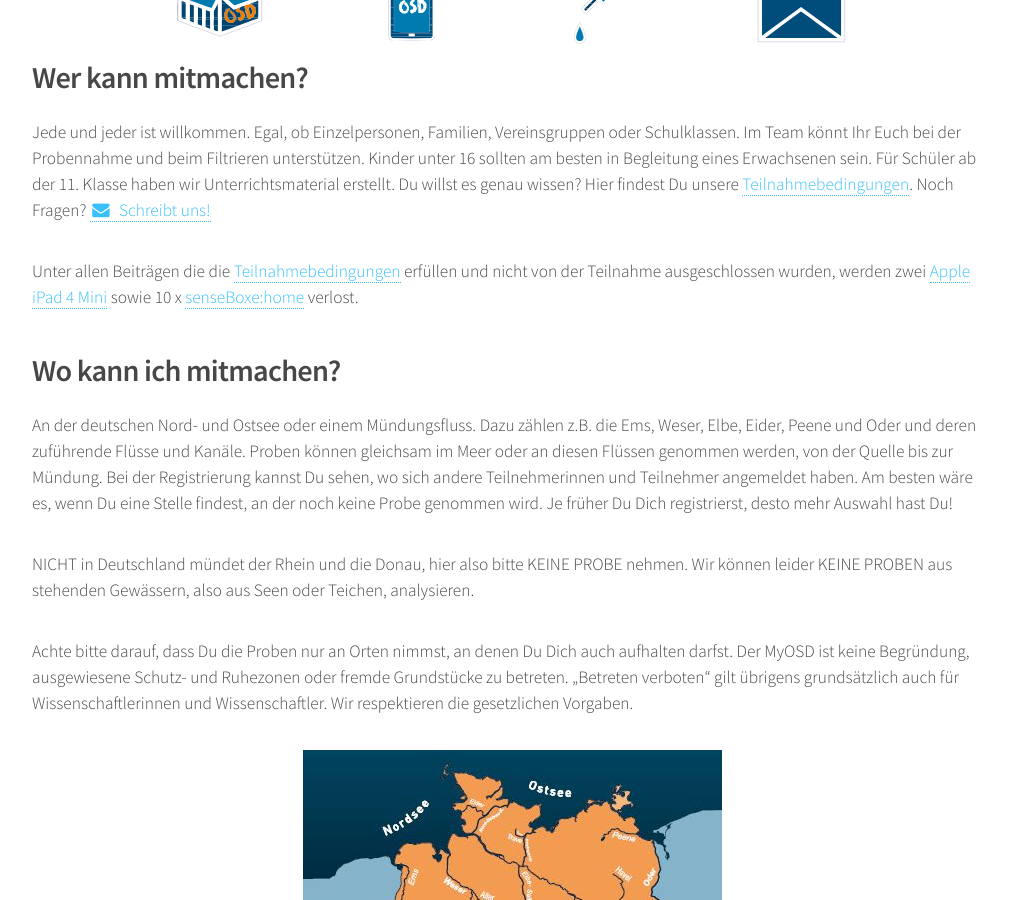
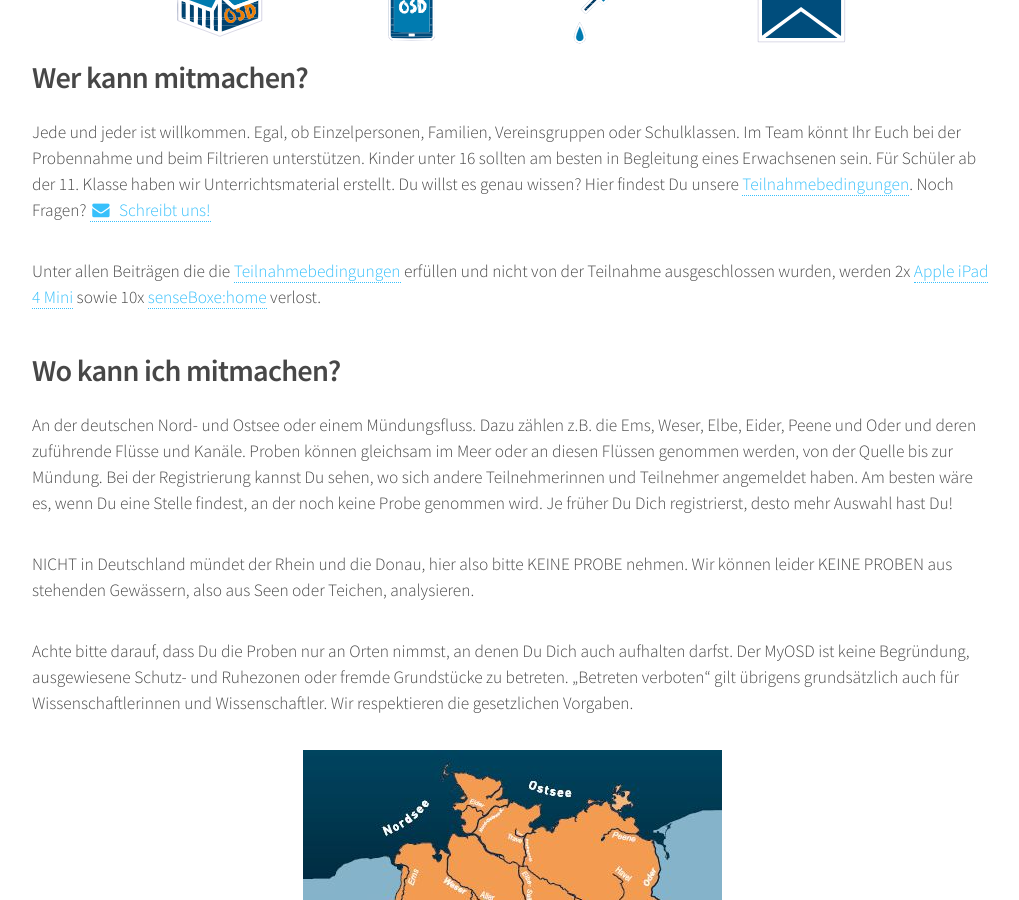
Before and after one commit to myosd/myosd.github.io, a Jekyll site: the page built from mitmachen/index.md, in a window 1280 px wide and 900 px high, scrolled down 619 px. Shown: the whole window, without its empty margins (128-1147 px from the left). Built offline with Jekyll 4.4.1, drawn with Linux system fonts in a browser that asks for light colours.

Commit message:
Updated index.md

```diff
--- a/mitmachen/index.md
+++ b/mitmachen/index.md
@@ -39,7 +39,7 @@ published: true
 Jede und jeder ist willkommen. Egal, ob Einzelpersonen, Familien, Vereinsgruppen oder Schulklassen. Im Team könnt Ihr Euch bei der Probennahme und beim Filtrieren unterstützen. Kinder unter 16 sollten am besten in Begleitung eines Erwachsenen sein.
 Für Schüler ab der 11. Klasse haben wir Unterrichtsmaterial erstellt. Du willst es genau wissen? Hier findest Du unsere [Teilnahmebedingungen](/teilnahme-bedingungen). Noch Fragen? <a href="mailto:myosd-contact@microb3.eu"><i class="fa fa-envelope fa-fw"></i>&nbsp; Schreibt uns!</a>
 
-Unter allen Beiträgen die die [Teilnahmebedingungen](/teilnahme-bedingungen) erfüllen und nicht von der Teilnahme ausgeschlossen wurden, werden zwei [Apple iPad 4 Mini](http://www.apple.com/de/ipad-mini-4/) sowie 10 x [senseBoxe:home](http://www.sensebox.de/de/products/) verlost.
+Unter allen Beiträgen die die [Teilnahmebedingungen](/teilnahme-bedingungen) erfüllen und nicht von der Teilnahme ausgeschlossen wurden, werden 2x [Apple iPad 4 Mini](http://www.apple.com/de/ipad-mini-4/) sowie 10x [senseBoxe:home](http://www.sensebox.de/de/products/) verlost.
 
 ## Wo kann ich mitmachen?
 An der deutschen Nord- und Ostsee oder einem Mündungsfluss. Dazu zählen z.B. die Ems, Weser, Elbe, Eider, Peene und Oder und deren zuführende Flüsse und Kanäle. Proben können gleichsam im Meer oder an diesen Flüssen genommen werden, von der Quelle bis zur Mündung. Bei der Registrierung kannst Du sehen, wo sich andere Teilnehmerinnen und Teilnehmer angemeldet haben. Am besten wäre es, wenn Du eine Stelle findest, an der noch keine Probe genommen wird. Je früher Du Dich registrierst, desto mehr Auswahl hast Du!
```
